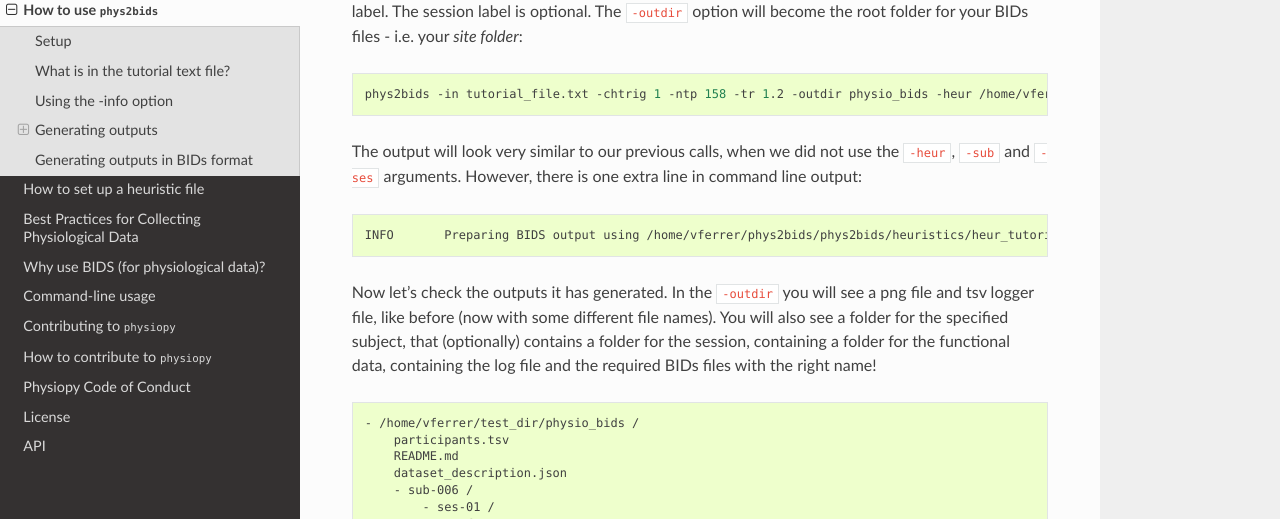
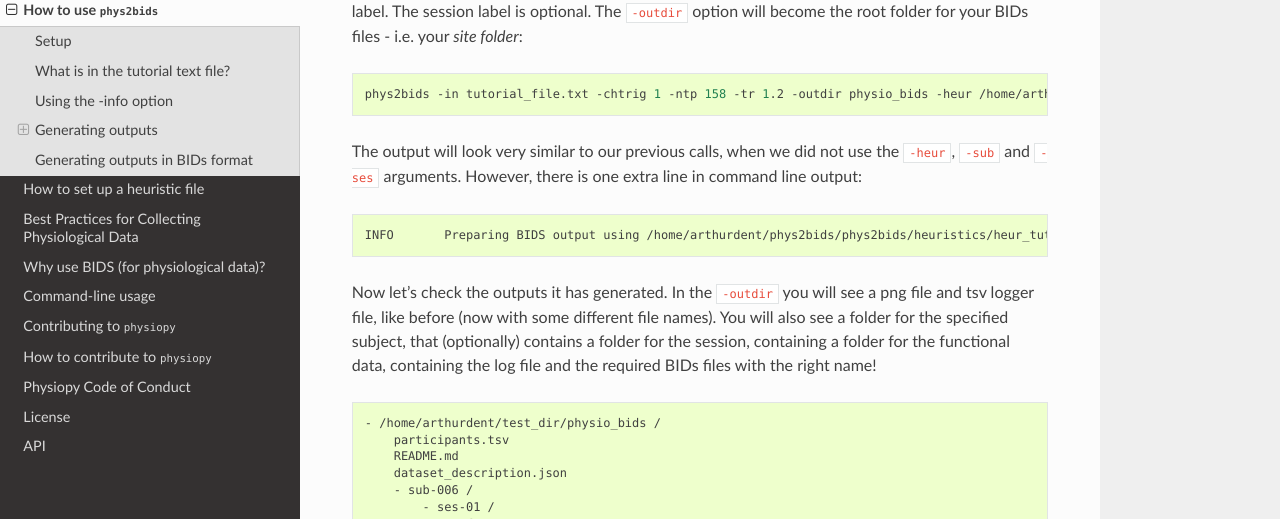
Before and after one commit to physiopy/phys2bids, a Sphinx documentation site: the page built from docs/howto.rst, in a window 1280 px wide and 1400 px high, scrolled down 9427 px. Shown: the part 240-759 px from the top of the window. Built offline with Sphinx 7.4.7 and the Read the Docs theme 2.0.0, drawn with Linux system fonts in a browser that asks for light colours; some of the changed text lies outside the part shown.

```diff
--- a/docs/howto.rst
+++ b/docs/howto.rst
@@ -22,11 +22,11 @@ In order to follow the tutorial, you need a very quick setup: download or clone
 
     For instance, if you are planning to process AcqKnowledge files, install the interface dependencies as described `here <installation.html#>`_.
 
-For the tutorial, we will assume the repository was downloaded in ``/home/vferrer``. Let's get there right now:
+For the tutorial, we will assume the repository was downloaded in ``/home/arthurdent``. Let's get there right now:
 
 .. code-block:: shell
 
-    cd /home/vferrer
+    cd /home/arthurdent
 
 What is in the tutorial text file?
 ##################################
@@ -379,20 +379,20 @@ As there might not be a link between the physiological file and the subject (and
 
 .. code-block:: shell
 
-    phys2bids -in tutorial_file.txt -chtrig 1 -ntp 158 -tr 1.2 -outdir physio_bids -heur /home/vferrer/phys2bids/phys2bids/heuristics/heur_tutorial.py -sub 006 -ses 01
+    phys2bids -in tutorial_file.txt -chtrig 1 -ntp 158 -tr 1.2 -outdir physio_bids -heur /home/arthurdent/phys2bids/phys2bids/heuristics/heur_tutorial.py -sub 006 -ses 01
 
 The output will look very similar to our previous calls, when we did not use the ``-heur``, ``-sub`` and ``-ses`` arguments. However, there is one extra line in command line output:
 
 .. code-block:: shell
 
-    INFO       Preparing BIDS output using /home/vferrer/phys2bids/phys2bids/heuristics/heur_tutorial.pyy
+    INFO       Preparing BIDS output using /home/arthurdent/phys2bids/phys2bids/heuristics/heur_tutorial.pyy
 
 Now let's check the outputs it has generated. In the ``-outdir`` you will see a png file and tsv logger file, like before (now with some different file names).
 You will also see a folder for the specified subject, that (optionally) contains a folder for the session, containing a folder for the functional data, containing the log file and the required BIDs files with the right name!
 
 .. code-block:: none
 
-    - /home/vferrer/test_dir/physio_bids /
+    - /home/arthurdent/test_dir/physio_bids /
         participants.tsv
         README.md
         dataset_description.json
```
